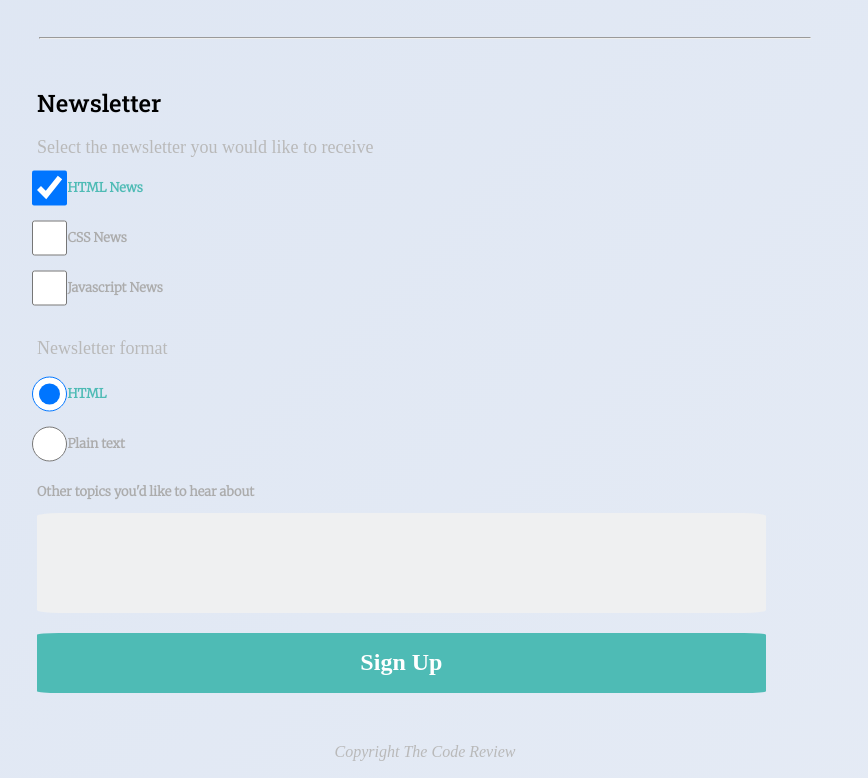
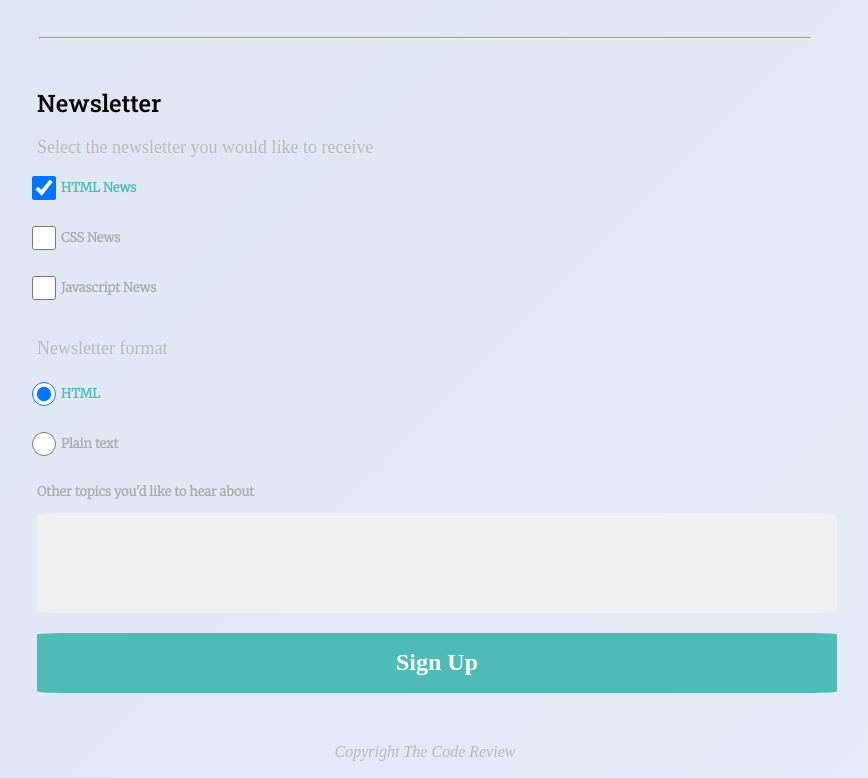
Before and after one commit to CraigVarley/online_registration_v4, a plain HTML site: page index.html in a window 1280 px wide. Shown: the part 801-1579 px from the top of the page, without its empty margins (215-1083 px from the left). Drawn offline with Linux system fonts and the light colour scheme.

Commit message:
chrome thing
7/1/2020

```diff
--- a/index.html
+++ b/index.html
@@ -2,7 +2,7 @@
 <html lang="en">
 <head>
     <meta charset="UTF-8">
-    <meta name="viewport" content="width=device-width, initial-scale=1.0">
+    <meta name="viewport" content="width=device-width, initial-scale=1">
     <link rel="stylesheet" href="style.css">
     <link rel="stylesheet" href="normalize.css">
     <link href="https://fonts.googleapis.com/css2?family=Roboto+Slab:wght@500&display=swap" rel="stylesheet">
--- a/style.css
+++ b/style.css
@@ -22,7 +22,7 @@ fieldset {
 }
 
 .checkradio input {
-    flex-basis:10%;
+    flex-basis:5%;
     padding-bottom: 2px;
     padding-top:2px;
 
@@ -35,6 +35,7 @@ fieldset {
     padding-top:2px;
     margin-top: auto;
     margin-bottom: auto;
+    margin-left:5px;
 }
 
 
@@ -254,7 +255,7 @@ footer p {
 
 
 /* media queries */
-@media (min-width:768px) {
+@media only screen and (min-width:768px) {
 
     form,
     .top-div
@@ -276,6 +277,10 @@ footer p {
     fieldset {
     flex-direction: row;
     flex-wrap: wrap;
+    }
+
+    .checkradio input {
+        flex-basis:3%;
     }
 
     input[type="text"],
@@ -304,12 +309,12 @@ footer p {
     }
 
     textarea[id="topics"] {
-        width:200%;
+        width:800px;
         height:100px;
     }
 
     button[name="signup"] {
-        width:200%;
+        width:800px;
     }
 
     fieldset legend {
```
